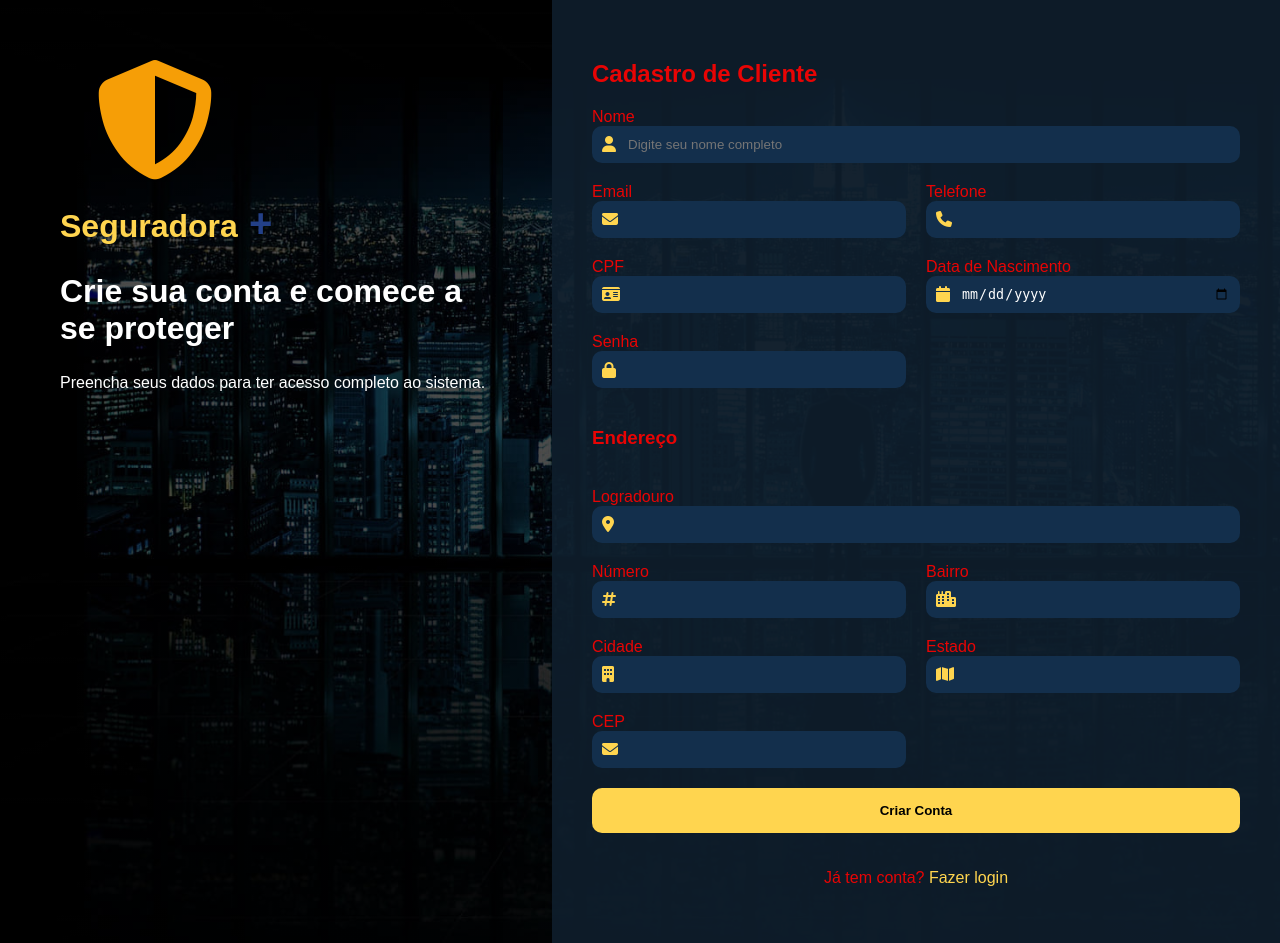
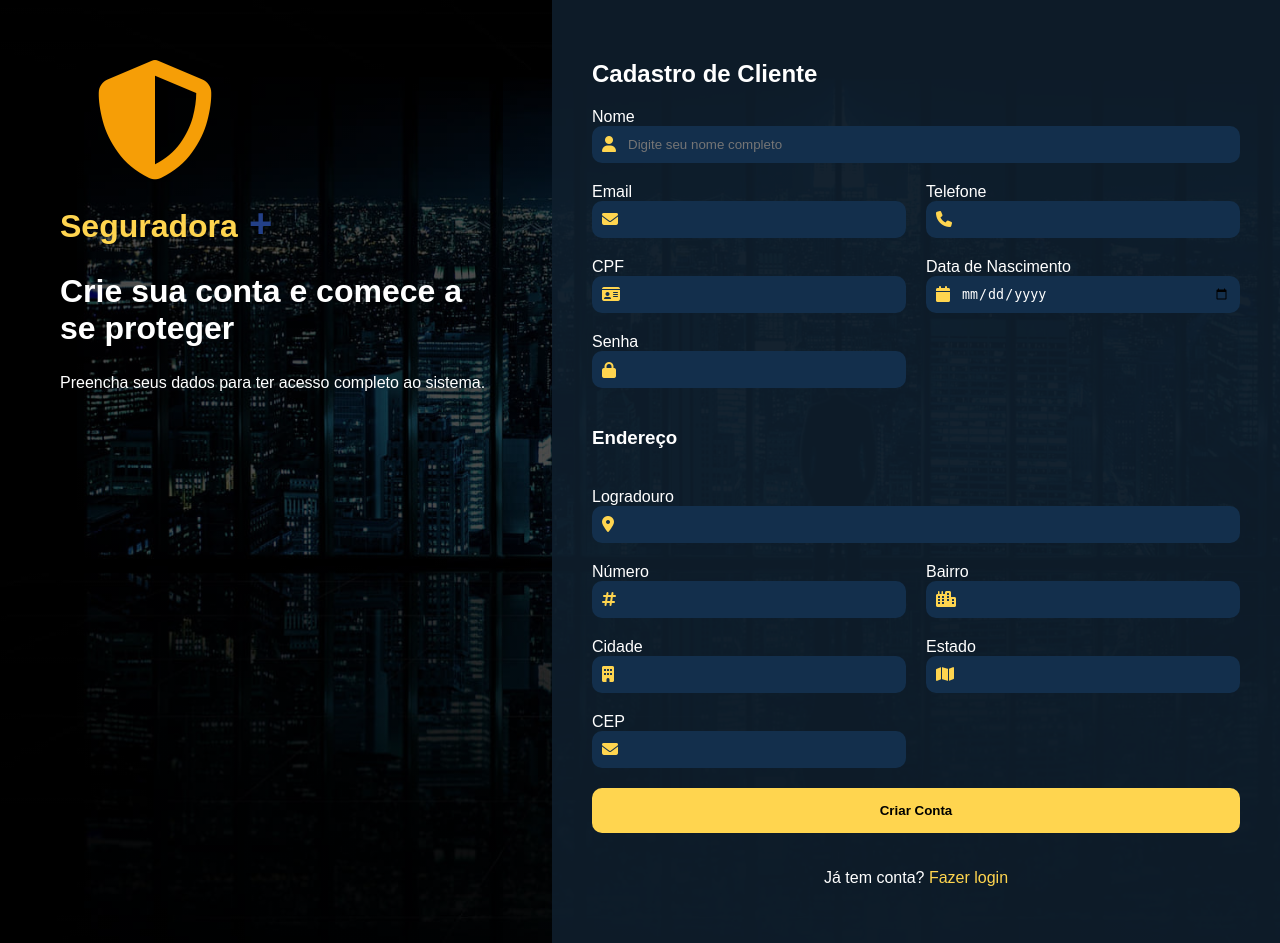
Before and after one commit to DerickMachado08/SeguradoraMais, a Spring Boot app: page /cadastro-cliente.html in a window 1280 px wide. Run offline with Spring Boot 4, Linux system fonts and the light colour scheme.

Commit message:
ola novamente

```diff
--- a/src/main/resources/static/css/cadastro.css
+++ b/src/main/resources/static/css/cadastro.css
@@ -44,7 +44,7 @@ body {
     width: 60%;
     padding: 40px;
     background: rgb(15, 30, 45, 0.9);
-    color: #e80404;
+    color: #ffffff;
 }
 
 /* GRID */
```
